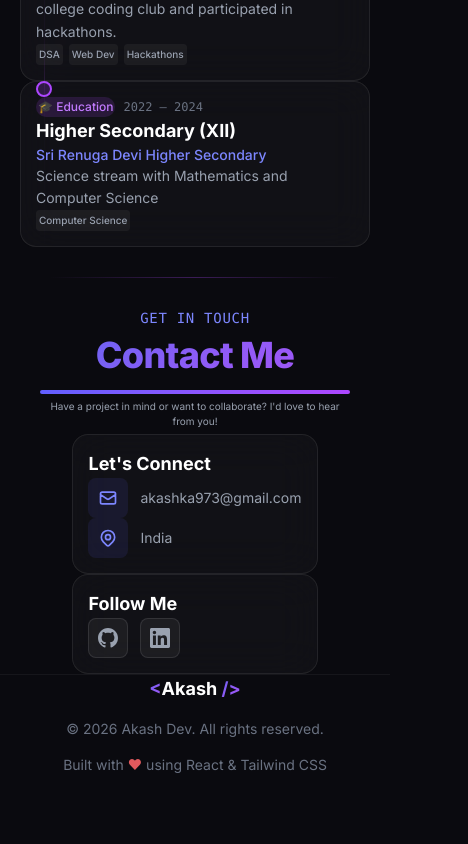
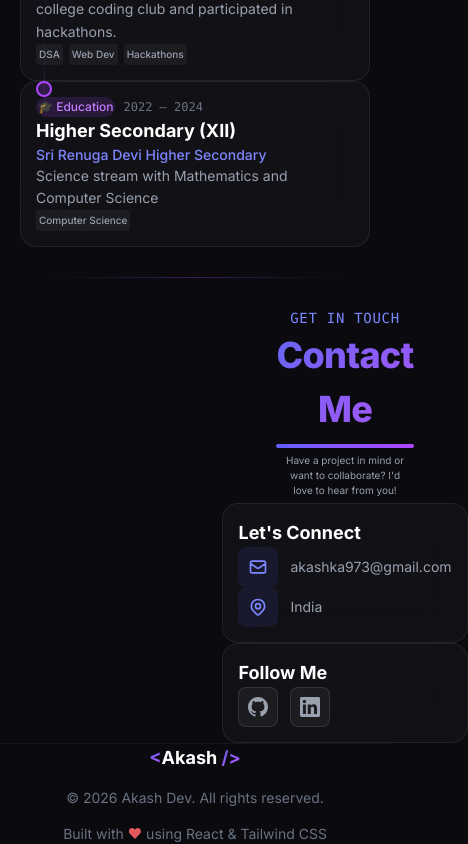
Before and after one commit to Akash-K973/Portfolio, a React (Vite) app: page / in a window 390 px wide. Shown: the part 3321-4165 px from the top of the page, 468 px wide, since content can reach past the window. Before the commit the page ends 4096 px from the top, so only its background shows below. Built offline with nearby package versions, Linux system fonts and the light colour scheme.

Commit message:
Contact update 2

```diff
--- a/src/index.css
+++ b/src/index.css
@@ -325,9 +325,10 @@ body {
 }
 
 .contact-box{
-  margin-left: 20px;
-  margin-right: 20px;
-  font-size: 10px;
+  display: flex;
+  flex-direction: column;
+  justify-content: center;
+  align-items: center;
 }
 
 
```
